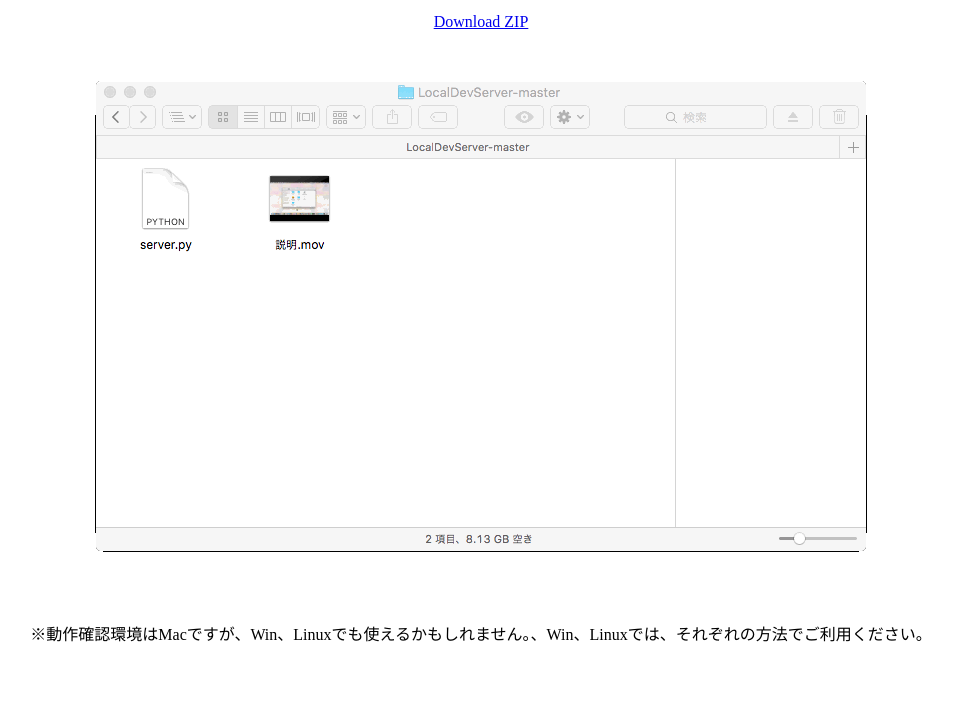
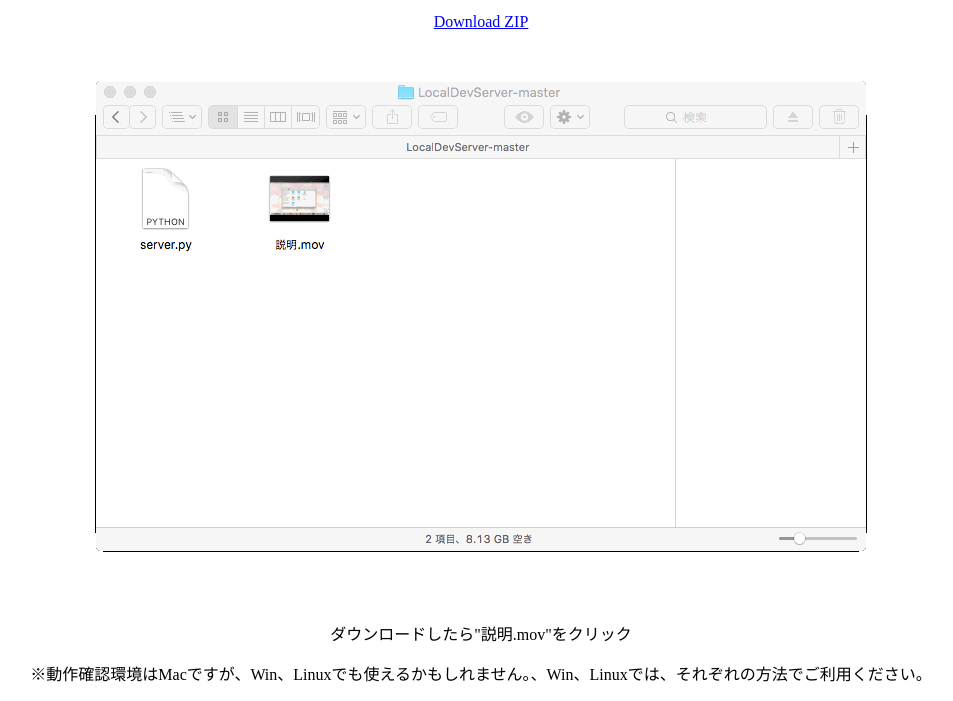
Before and after one commit to mikekesoftwareworks/mikekesoftwareworks.github.io, a plain HTML site: page localdevserver/index.htm in a window 1280 px wide. Shown: the part 110-811 px from the top of the page, without its empty margins (159-1112 px from the left). Drawn offline with Linux system fonts and the light colour scheme.

Commit message:
Update index.htm

```diff
--- a/localdevserver/index.htm
+++ b/localdevserver/index.htm
@@ -7,7 +7,7 @@
 <center><h1>る特別な操作を実行しなくても使用可能のローカル開発環境</h1>
 <p>Made for Python</p>
 <p><a href="https://github.com/mikekesoftwareworks/LocalDevServer/archive/master.zip">Download ZIP</a></p>
-<img src=finder.gif>
+<img src=finder.gif><br><p>ダウンロードしたら"説明.mov"をクリック</p>
 <p>※動作確認環境はMacですが、Win、Linuxでも使えるかもしれません。、Win、Linuxでは、それぞれの方法でご利用ください。</p>
 </body>
 </html>
```
